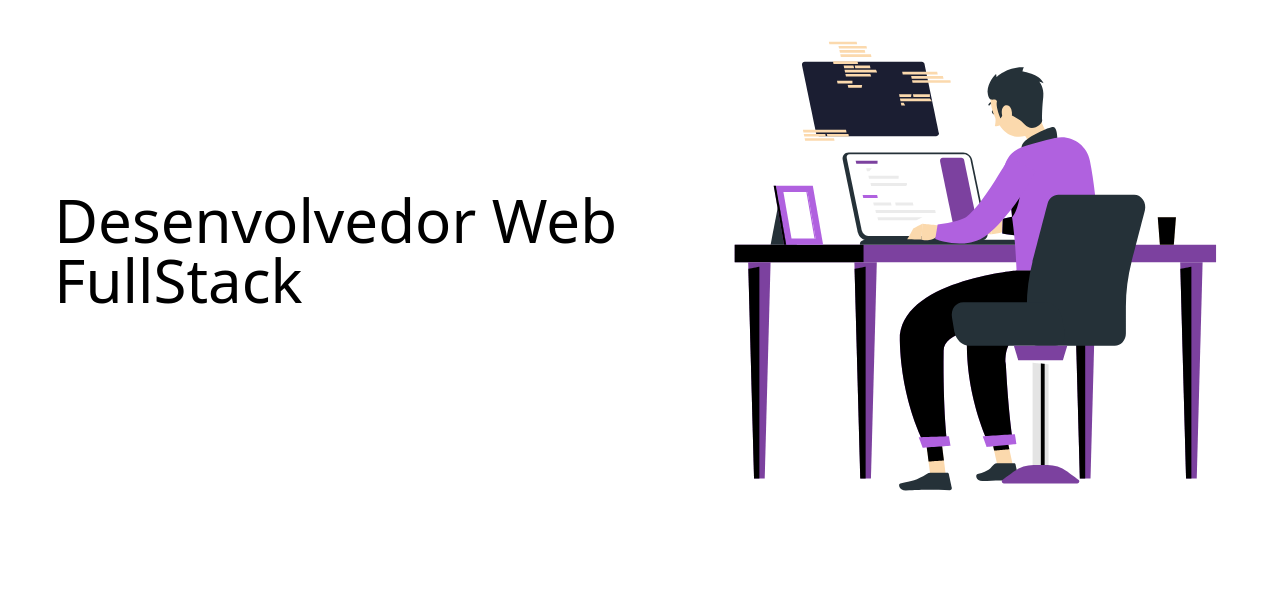
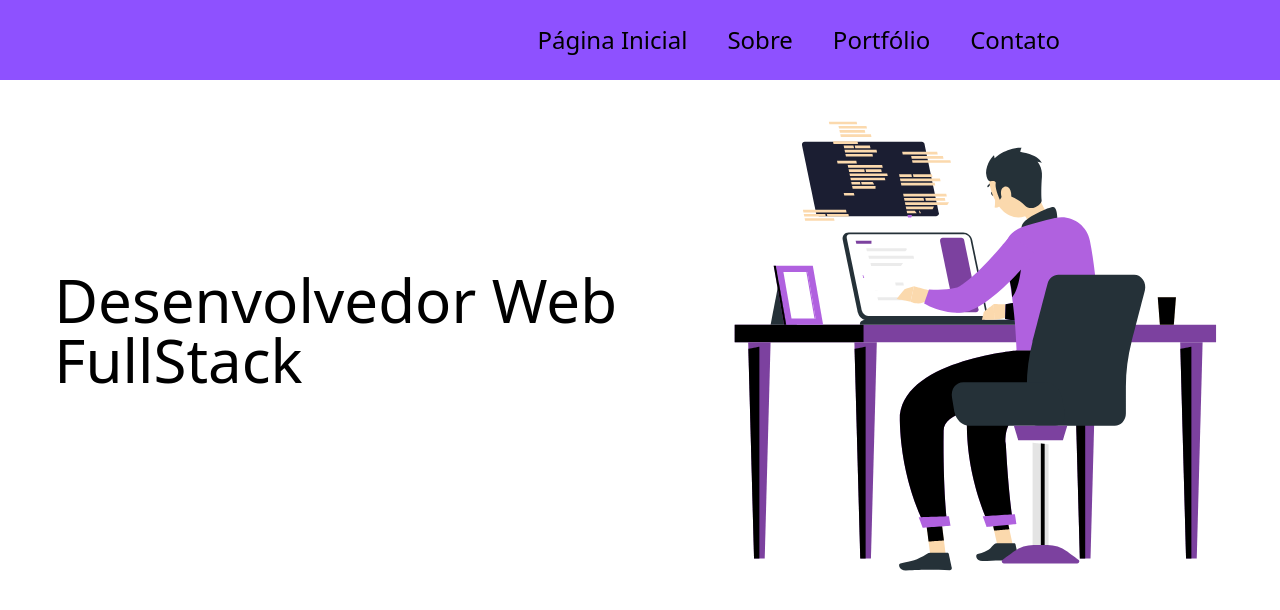
Before and after one commit to chapetta/portfolio-yan-chapetta, a React (Vite) app: page /home in a window 1280 px wide. Shown: the top 610 px of the page. Built offline with nearby package versions, Linux system fonts and the light colour scheme.

Commit message:
criando o header e os links e implementando no componente layout

```diff
--- /dev/null
+++ b/src/components/Header.tsx
@@ -0,0 +1,14 @@
+export const Header = () => {
+    return (
+        <header className="bg-violet-500 px-50 h-20 flex justify-end items-center">
+          <nav>
+            <ul className="flex gap-10 text-2xl justify-end mx-5">
+              <li>Página Inicial</li>
+              <li>Sobre</li>
+              <li>Portfólio</li>
+              <li>Contato</li>
+            </ul>
+          </nav>
+        </header>
+    );
+};
--- a/src/components/Layout.tsx
+++ b/src/components/Layout.tsx
@@ -1,7 +1,11 @@
 import { Outlet } from "react-router-dom";
+import { Header } from "./Header";
 
 export const Layout = () => {
-    return (
-        <Outlet />
-    );
+  return (
+    <>
+      <Header />
+      <Outlet />
+    </>
+  );
 };
```
Also changed, not shown: src/assets/coding.gif (deleted).
